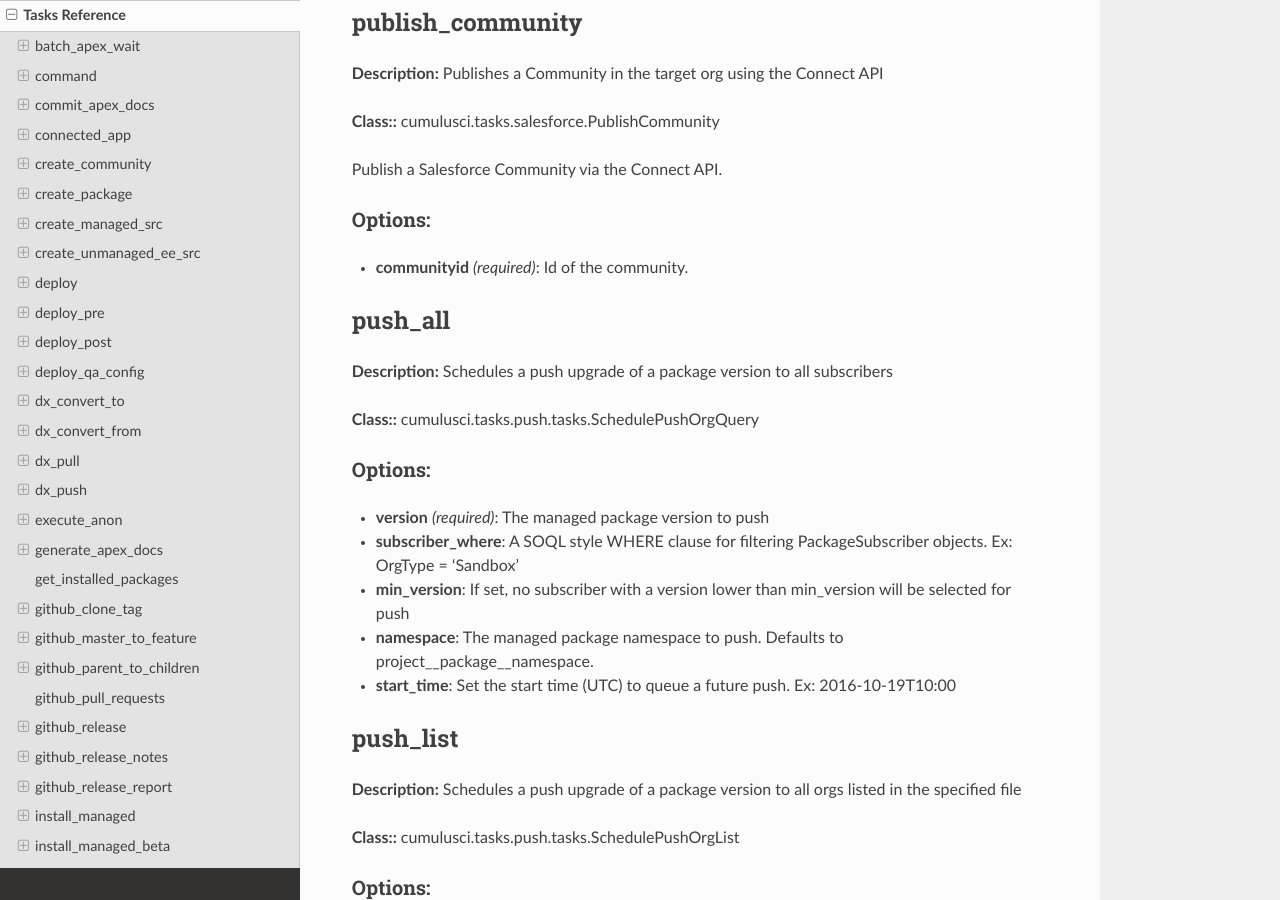
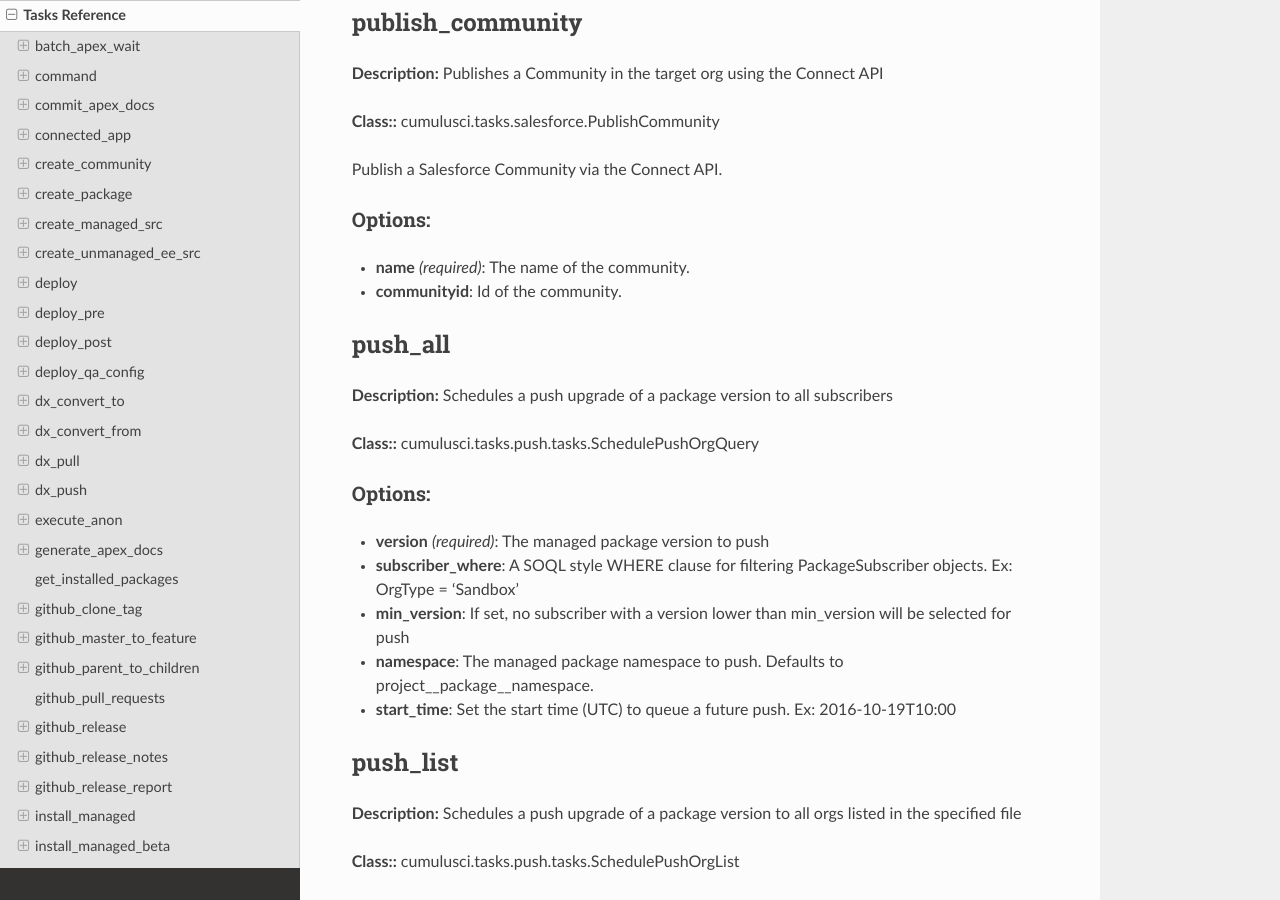
Before and after one commit to SFDO-Tooling/CumulusCI, a Sphinx documentation site: the page built from docs/tasks.rst, in a window 1280 px wide and 900 px high, scrolled down 12603 px. Built offline with Sphinx 7.4.7 and the Read the Docs theme 2.0.0, drawn with Linux system fonts in a browser that asks for light colours.

Commit message:
Updated docs for community publish args

```diff
--- a/docs/tasks.rst
+++ b/docs/tasks.rst
@@ -507,7 +507,8 @@ Publish a Salesforce Community via the Connect API.
 Options:
 ------------------------------------------
 
-* **communityid** *(required)*: Id of the community.
+* **name** *(required)*: The name of the community.
+* **communityid**: Id of the community.
 
 push_all
 ==========================================
```
